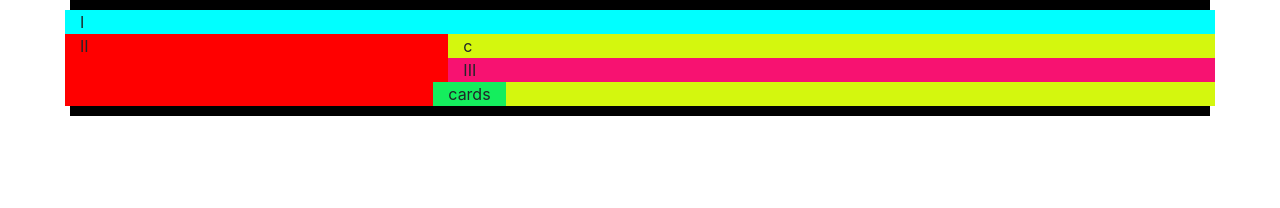
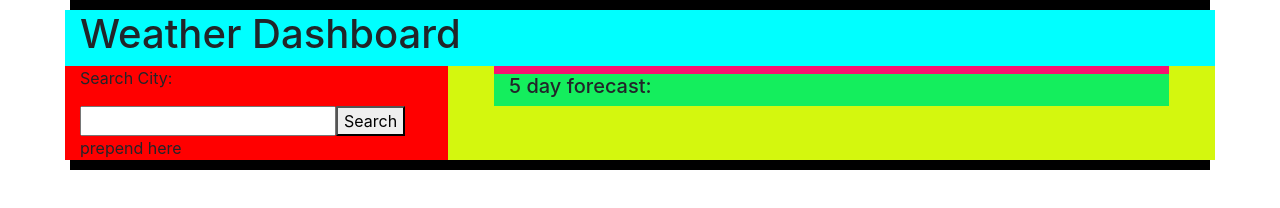
Before and after one commit to rev1311/weather-forecast, a plain HTML site: page index.html in a window 1280 px wide. Drawn offline with nearby package versions, Linux system fonts and the light colour scheme; files that its build step writes are made by us from their sources.

```diff
--- a/index.html
+++ b/index.html
@@ -6,31 +6,49 @@
     <meta http-equiv="X-UA-Compatible" content="ie=edge">
     <title>Weather App</title>
     <link rel="stylesheet" href="https://stackpath.bootstrapcdn.com/bootstrap/4.3.1/css/bootstrap.min.css" integrity="sha384-ggOyR0iXCbMQv3Xipma34MD+dH/1fQ784/j6cY/iJTQUOhcWr7x9JvoRxT2MZw1T" crossorigin="anonymous">
-    <link rel="stylesheet" href="style.css">
+    <link rel="stylesheet" href="assets/style.css">
 </head>
 <body>
 
     <div class="container"  style="background-color: #000; padding: 10px;">
 
         <div class="row">
-            <div class="col-12 col-sm-12 col-md-12 col-lg-12 col-xl-12 head" style="background-color: aqua;">I
+            <div class="col-12 col-sm-12 col-md-12 col-lg-12 col-xl-12 head" style="background-color: aqua;"><h1>Weather Dashboard</h1>
             </div>
         </div>
 
         <div class="row">
-            <div class="col-4 col-sm-4 col-md-4 col-lg-4 col-xl-4" style="background-color: rgb(255, 0, 0);">II</div>
+            <div class="col-4 col-sm-4 col-md-4 col-lg-4 col-xl-4" style="background-color: rgb(255, 0, 0);">
+                <p>Search City:</p>
+                <input type="text" id="input"><button id="newCityBtn">Search</button>
+                <div id="cityHistory">prepend here</div>
+            </div>
 
-            <div class="col-8 col-sm-8 col-md-8 col-lg-8 col-xl-8" style="background-color: rgb(212, 247, 14);">c
-                <div class="row">
-                        <div class="col-12 col-sm-12 col-md-12 col-lg-12 col-xl-12" style="background-color: rgb(247, 18, 113);">III
+            <div class="col-8 col-sm-8 col-md-8 col-lg-8 col-xl-8 mx-auto" style="background-color: rgb(212, 247, 14);">
+                <div class="row mx-auto">
+                    <div class="col-11 col-sm-11 col-md-11 col-lg-11 col-xl-11 mx-auto" style="background-color: rgb(247, 18, 113);">
+                        <div class="displayCurrent">
+                            <h3 id="city"></h3>
+                            <h6 id="temp"></h6>
+                            <h6 id="humid"></h6>
+                            <h6 id="wind"></h6>
+                            <h6 id="uvIndex"></h6>
+                        </div>
                     </div>
-                <div class="row">
-                    <div class="col-12 col-sm-12 col-md-12 col-lg-12 col-xl-12" style="background-color: rgb(20, 238, 93);">cards
+                </div>
+
+                <div class="row mx-auto">
+                    <div class="col-11 col-sm-11 col-md-11 col-lg-11 col-xl-11 mx-auto" style="background-color: rgb(20, 238, 93);">
+                        <h5>5 day forecast:</h5>
+                        <div id="fiveDay"></div>
+                    </div>
                 </div>
             </div>
         </div>
 
     </div>
-
+<script src="https://code.jquery.com/jquery-3.4.1.min.js"></script>
+<script src="https://cdnjs.cloudflare.com/ajax/libs/moment.js/2.24.0/moment.min.js"></script>
+<script src="assets/js.js"></script>
 </body>
 </html>
```
